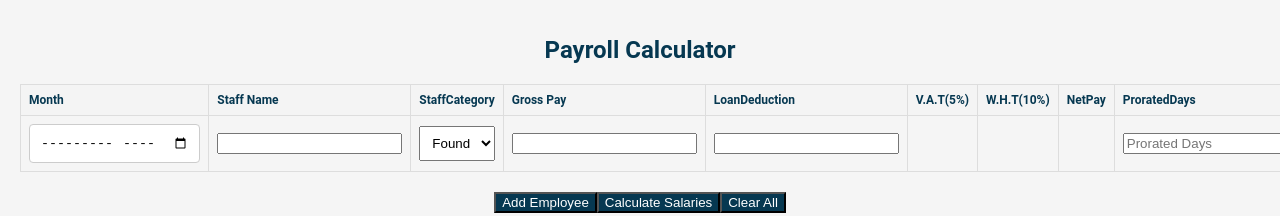
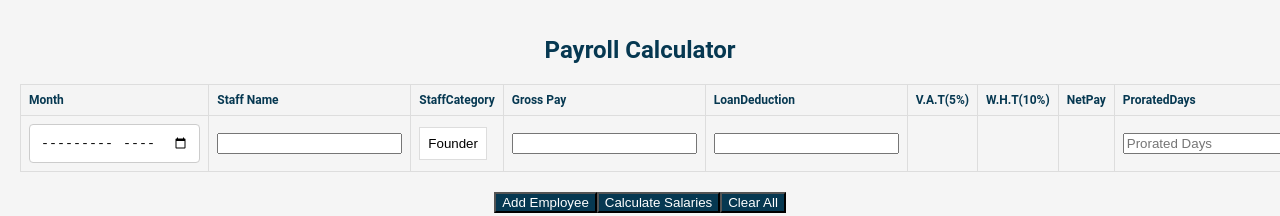
Before and after one commit to Ayobamee/payroll-front-end, a React (Create React App) app: page / in a window 1280 px wide. Shown: the top 216 px of the page. Built offline with nearby package versions, Linux system fonts and the light colour scheme.

Commit message:
changed dropdown attribute

```diff
--- a/src/SalaryTable.css
+++ b/src/SalaryTable.css
@@ -90,3 +90,39 @@ header {
 .your-header-class {
   text-align: center;
 }
+
+.custom-dropdown {
+  position: relative;
+  display: inline-block;
+}
+
+.drop-btn {
+  padding: 8px;
+  border: 1px solid #ddd;
+  background-color: #fff;
+  cursor: pointer;
+  width: 100%;
+}
+
+.dropdown-content {
+  display: none;
+  position: absolute;
+  background-color: #f9f9f9;
+  box-shadow: 0px 8px 16px 0px rgba(0,0,0,0.2);
+  z-index: 1;
+}
+
+.custom-dropdown .dropdown-content a {
+  padding: 12px 16px;
+  text-decoration: none;
+  display: block;
+  color: black;
+}
+
+.custom-dropdown .dropdown-content a:hover {
+  background-color: #ddd;
+}
+
+.custom-dropdown .dropdown-content {
+  display: block;
+}
--- a/src/SalaryTable.js
+++ b/src/SalaryTable.js
@@ -18,6 +18,7 @@ function SalaryTable() {
   const [employees, setEmployees] = useState([initialEmployeeState]);
   const [showModal, setShowModal] = useState(false);
   const [modalMessage, setModalMessage] = useState("");
+  const [dropdownOpen, setDropdownOpen] = useState({});
 
   const handleAddRow = () => {
     setEmployees([...employees, { ...initialEmployeeState }]);
@@ -33,6 +34,21 @@ function SalaryTable() {
     const newEmployees = [...employees];
     newEmployees[index][field] = value;
     setEmployees(newEmployees);
+  };
+
+  const toggleDropdown = (index) => {
+    setDropdownOpen((prevState) => ({
+      ...prevState,
+      [index]: !prevState[index],
+    }));
+  };
+
+  const selectOption = (index, value) => {
+    handleChange(index, "employeeType", value);
+    setDropdownOpen((prevState) => ({
+      ...prevState,
+      [index]: false,
+    }));
   };
 
   const calculateNetSalary = (employee) => {
@@ -130,18 +146,37 @@ function SalaryTable() {
                 />
               </td>
               <td>
-                <select
-                  className="input-field"
-                  data-testid="Employee Type"
-                  value={employee.employeeType}
-                  onChange={(e) =>
-                    handleChange(index, "employeeType", e.target.value)
-                  }
-                >
-                  <option value="Founder">Founder</option>
-                  <option value="Permanent">Permanent</option>
-                  <option value="Contract">Contract</option>
-                </select>
+                <div className="custom-dropdown">
+                  <button
+                    className="drop-btn"
+                    onClick={() => toggleDropdown(index)}
+                    data-testid="Employee Type"
+                  >
+                    {employee.employeeType || "Select Employee Type"}
+                  </button>
+                  {dropdownOpen[index] && (
+                    <div className="dropdown-content">
+                      <a
+                        href="#!"
+                        onClick={() => selectOption(index, "Founder")}
+                      >
+                        Founder
+                      </a>
+                      <a
+                        href="#!"
+                        onClick={() => selectOption(index, "Permanent")}
+                      >
+                        Permanent
+                      </a>
+                      <a
+                        href="#!"
+                        onClick={() => selectOption(index, "Contract")}
+                      >
+                        Contract
+                      </a>
+                    </div>
+                  )}
+                </div>
               </td>
               <td>
                 <input
```
